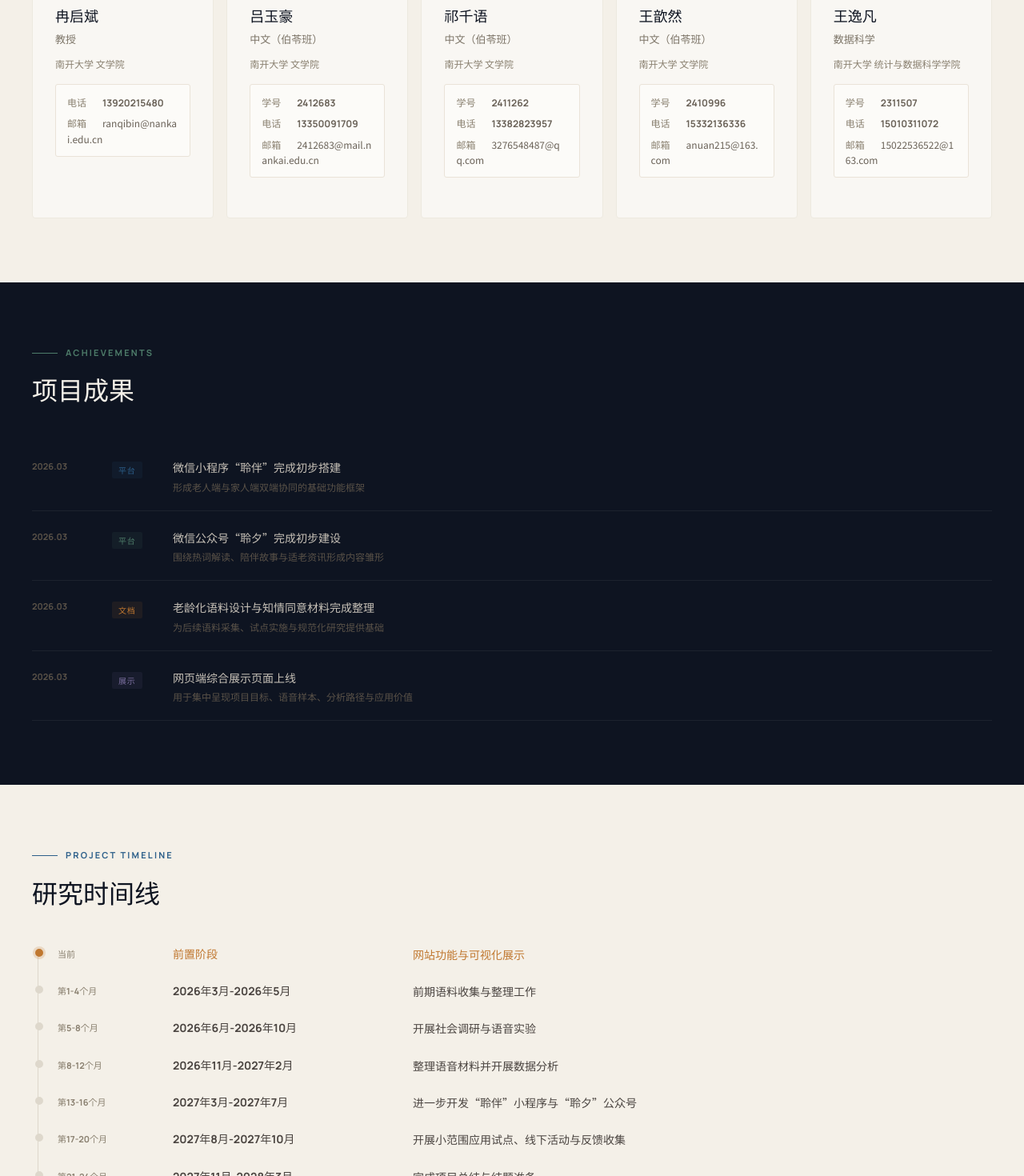
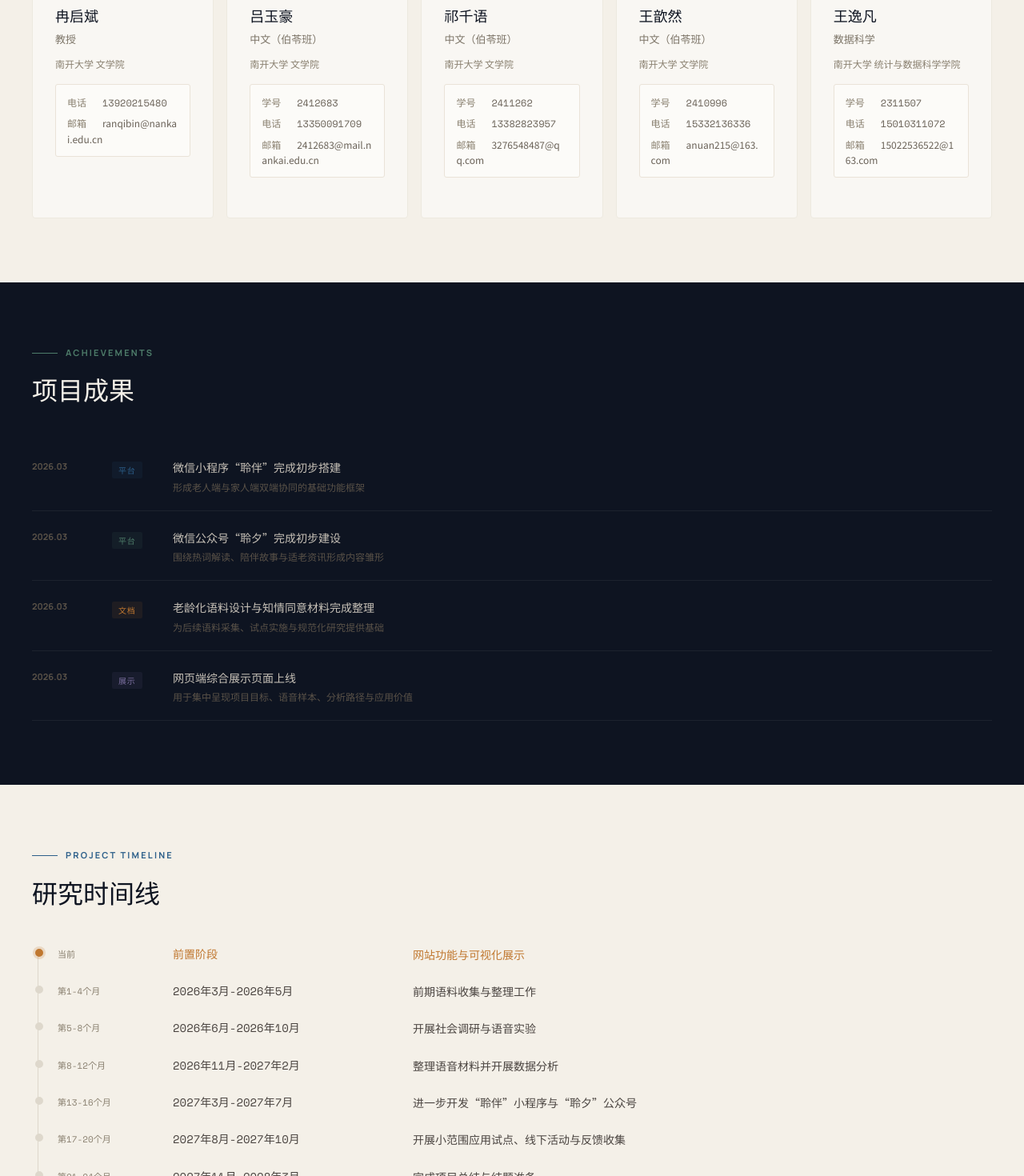
Before and after one commit to t3517949-afk/senior_voicedata, a React (Vite) app: page /senior_voicedata/about in a window 1280 px wide. Shown: the part 740-2210 px from the top of the page at 80% size. Built offline with nearby package versions, Linux system fonts and the light colour scheme; no server answers.

Commit message:
change member info and timeline dates back to Space Mono

```diff
--- a/src/app/pages/AboutPage.tsx
+++ b/src/app/pages/AboutPage.tsx
@@ -268,12 +268,12 @@ function MemberCard({ member, index }: { member: typeof TEAM_MEMBERS[0]; index:
         {member.studentId && (
           <div style={{ fontSize: '12px', color: '#6A6258', lineHeight: 1.6 }}>
             <span style={{ color: '#8A8070', display: 'inline-block', minWidth: '44px' }}>学号</span>
-            <span style={{ fontFamily: "'Manrope', 'Inter', sans-serif" }}>{member.studentId}</span>
+            <span style={{ fontFamily: "'Space Mono', monospace" }}>{member.studentId}</span>
           </div>
         )}
         <div style={{ fontSize: '12px', color: '#6A6258', lineHeight: 1.6 }}>
           <span style={{ color: '#8A8070', display: 'inline-block', minWidth: '44px' }}>电话</span>
-          <span style={{ fontFamily: "'Manrope', 'Inter', sans-serif" }}>{member.phone}</span>
+          <span style={{ fontFamily: "'Space Mono', monospace" }}>{member.phone}</span>
         </div>
         <div style={{ fontSize: '12px', color: '#6A6258', lineHeight: 1.6, wordBreak: 'break-all' }}>
           <span style={{ color: '#8A8070', display: 'inline-block', minWidth: '44px' }}>邮箱</span>
@@ -570,7 +570,7 @@ export function AboutPage() {
                 />
                 <div
                   style={{
-                    fontFamily: "'Manrope', 'Inter', sans-serif",
+                    fontFamily: "'Space Mono', monospace",
                     fontSize: '11px',
                     color: '#8A8070',
                     paddingTop: '3px',
@@ -582,7 +582,7 @@ export function AboutPage() {
                 </div>
                 <div
                   style={{
-                    fontFamily: "'Manrope', 'Inter', sans-serif",
+                    fontFamily: "'Space Mono', monospace",
                     fontSize: '14px',
                     color: event.current ? '#C07830' : '#4A4440',
                     lineHeight: 1.55,
```
Also changed, not shown: 2 other files (tests, documents, lock files or other folders).
